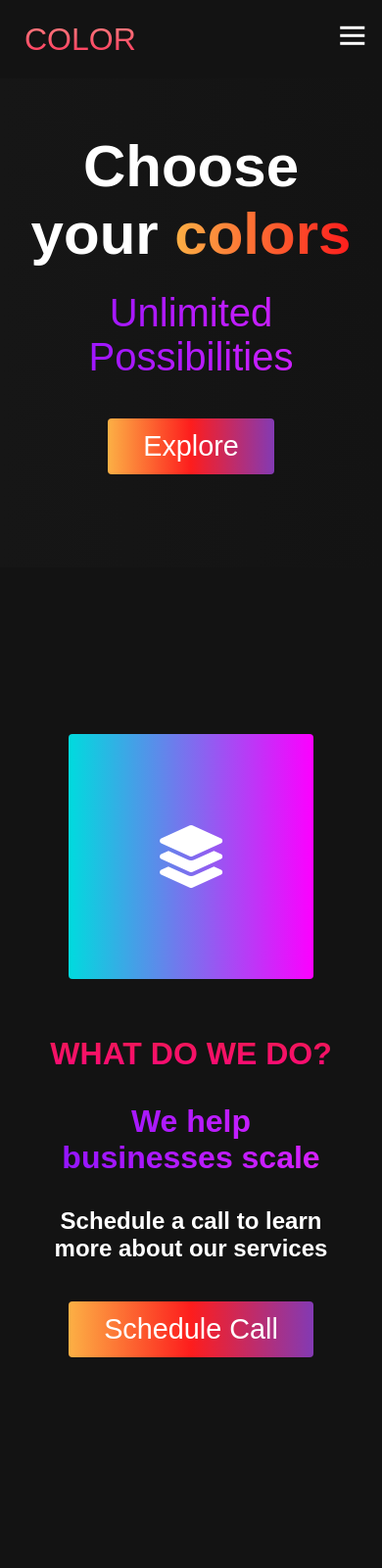
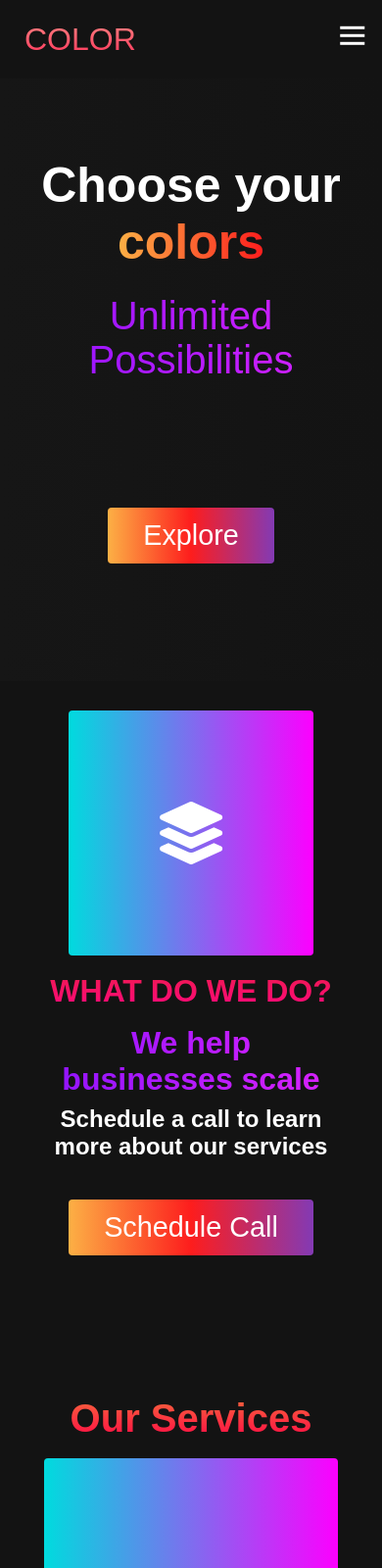
Before and after one commit to rmalolin/colors-responsive, a plain HTML site: page index.html in a window 390 px wide. Shown: the top 1600 px of the page at 98% size. Drawn offline with Linux system fonts and the light colour scheme.

Commit message:
media queries

```diff
--- a/index.css
+++ b/index.css
@@ -239,15 +239,20 @@
 
 @media screen and (max-width: 768px) {
   .hero {
-    padding: 25px 0;
+    padding: 50px 0;
   }
 
   .hero__heading {
-    font-size: 60px;
+    font-size: 50px;
   }
 
   .hero__description {
+    margin-top: 0;
     font-size: 40px;
+  }
+
+  .hero__container button {
+    margin-top: 8rem;
   }
 }
 
@@ -416,6 +421,10 @@
 }
 
 @media screen and (max-width: 480px) {
+  #about {
+    padding: 20px 0;
+  }
+
   .main__img--card {
     width: 250px;
     height: 250px;
@@ -428,16 +437,17 @@
 
   .main__content h1 {
     font-size: 2rem;
-    margin-top: 3rem;
+    margin-top: 0.5rem;
   }
 
   .main__content h2 {
     font-size: 2rem;
+    margin-top: -1rem;
   }
 
   .main__content p {
     font-size: 1.5rem;
-    margin-top: 2rem;
+    margin-top: 0.5rem;
   }
 
   .main__btn {
@@ -572,6 +582,14 @@
 }
 
 @media screen and (max-width: 768px) {
+  .services {
+    padding: 20px 0;
+  }
+
+  .services h1 {
+    margin-bottom: 0.5rem;
+  }
+
   .services__wrapper {
     grid-template-columns: 1fr;
   }
@@ -685,6 +703,14 @@
 }
 
 @media screen and (max-width: 480px) {
+  #sign-up {
+    padding: 35px 0;
+  }
+
+  #card-2 {
+    margin-top: -4rem;
+  }
+
   .footer__link--items {
     margin: 0;
     padding: 10px;
--- a/index.html
+++ b/index.html
@@ -131,6 +131,7 @@
                     <a href="/">Submit Video</a>
                     <a href="/">Ambassadors</a>
                     <a href="/">Agency</a>
+                    <a href="/">Tutorial</a>
                 </div>
                 <div class="footer__link--items">
                     <h2>Social Media</h2>
```
